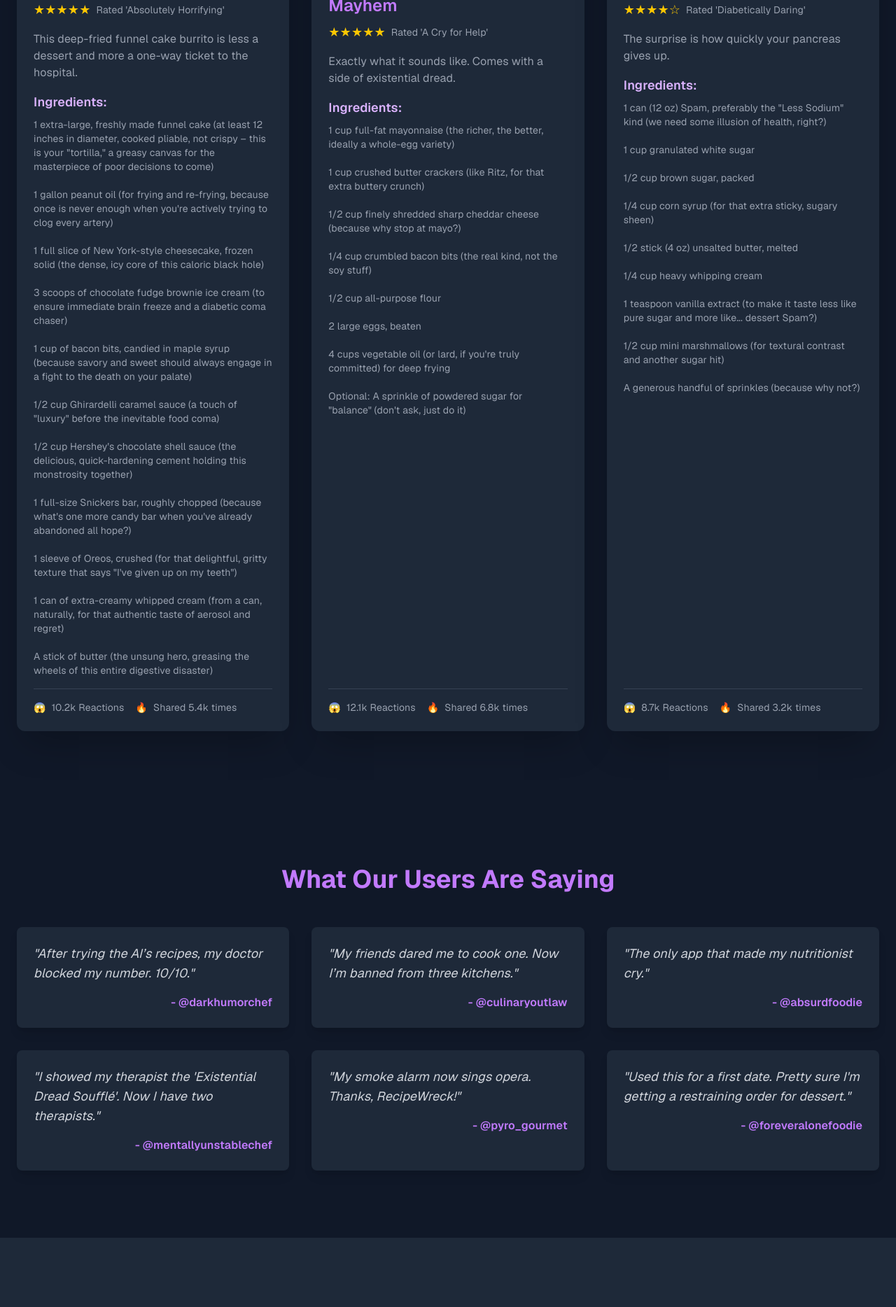
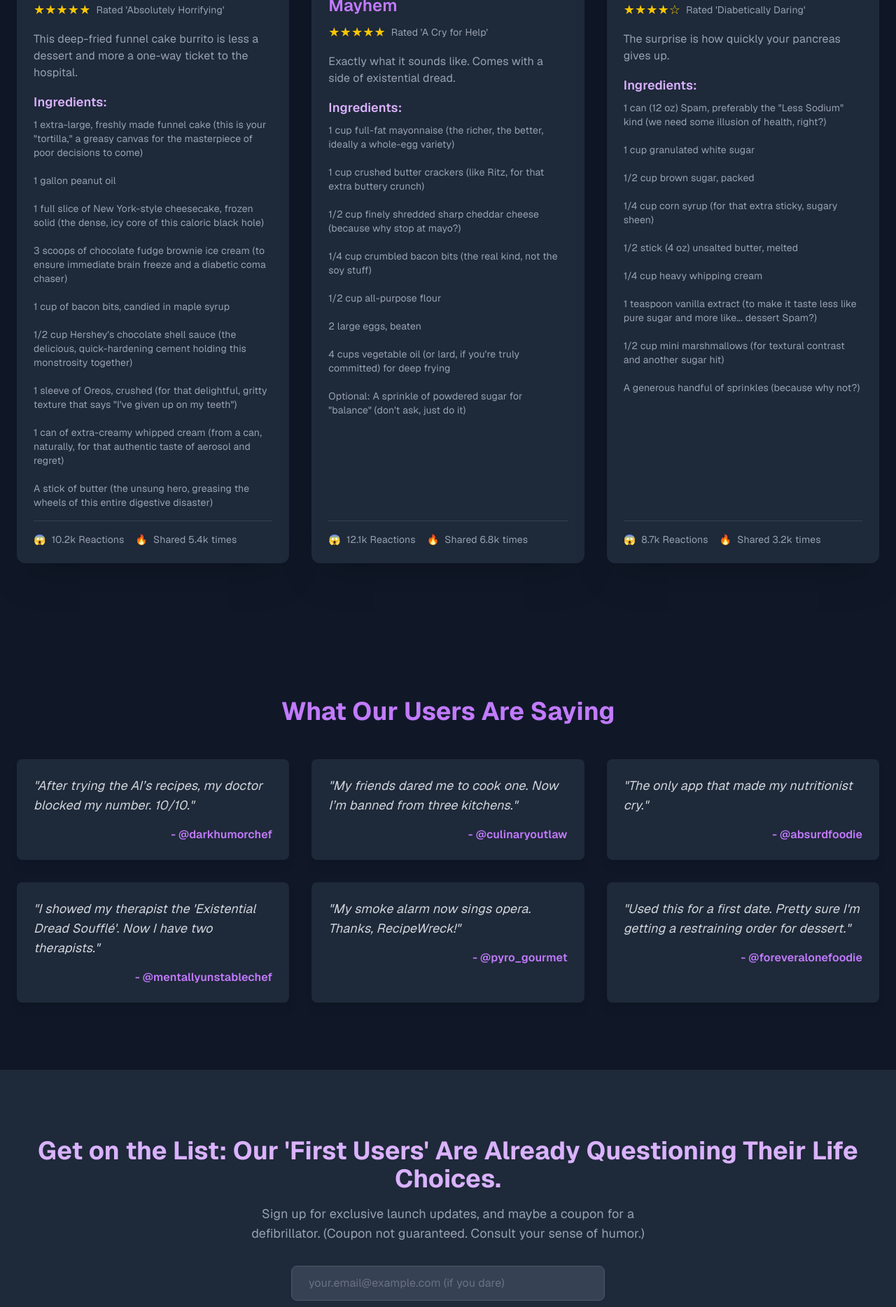
Before and after one commit to ReidKimball/RecipeWreck, a Next.js app: page /landing/gemini-2.5pro in a window 1280 px wide. Shown: the part 1520-3388 px from the top of the page at 70% size. Built offline with nearby package versions, Linux system fonts and the light colour scheme.

Commit message:
updated recipe card

```diff
--- a/src/app/landing/(variations)/gemini-2.5pro/page.tsx
+++ b/src/app/landing/(variations)/gemini-2.5pro/page.tsx
@@ -22,14 +22,12 @@
     ratingDescription: "Rated 'Absolutely Horrifying'",
     reactions: "10.2k",
     shares: "5.4k",
-    ingredientsText: `1 extra-large, freshly made funnel cake (at least 12 inches in diameter, cooked pliable, not crispy – this is your "tortilla," a greasy canvas for the masterpiece of poor decisions to come)\n
-                      1 gallon peanut oil (for frying and re-frying, because once is never enough when you're actively trying to clog every artery)\n
+    ingredientsText: `1 extra-large, freshly made funnel cake (this is your "tortilla," a greasy canvas for the masterpiece of poor decisions to come)\n
+                      1 gallon peanut oil\n
                       1 full slice of New York-style cheesecake, frozen solid (the dense, icy core of this caloric black hole)\n
                       3 scoops of chocolate fudge brownie ice cream (to ensure immediate brain freeze and a diabetic coma chaser)\n
-                      1 cup of bacon bits, candied in maple syrup (because savory and sweet should always engage in a fight to the death on your palate)\n
-                      1/2 cup Ghirardelli caramel sauce (a touch of "luxury" before the inevitable food coma)\n
+                      1 cup of bacon bits, candied in maple syrup\n
                       1/2 cup Hershey's chocolate shell sauce (the delicious, quick-hardening cement holding this monstrosity together)\n
-                      1 full-size Snickers bar, roughly chopped (because what's one more candy bar when you've already abandoned all hope?)\n
                       1 sleeve of Oreos, crushed (for that delightful, gritty texture that says "I've given up on my teeth")\n
                       1 can of extra-creamy whipped cream (from a can, naturally, for that authentic taste of aerosol and regret)\n
                       A stick of butter (the unsung hero, greasing the wheels of this entire digestive disaster)`,
@@ -215,7 +213,7 @@
               Sign up for exclusive launch updates, and maybe a coupon for a defibrillator. (Coupon not guaranteed. Consult your sense of humor.)
             </p>
             {!waitlistSubmitted ? (
-              <form onSubmit={handleWaitlistSubmit} className="max-w-md mx-auto flex flex-col sm:flex-row gap-4">
+              <form onSubmit={handleWaitlistSubmit} className="max-w-md mx-auto flex flex-col gap-4">
                 <input
                   type="email"
                   value={waitlistEmail}
```
